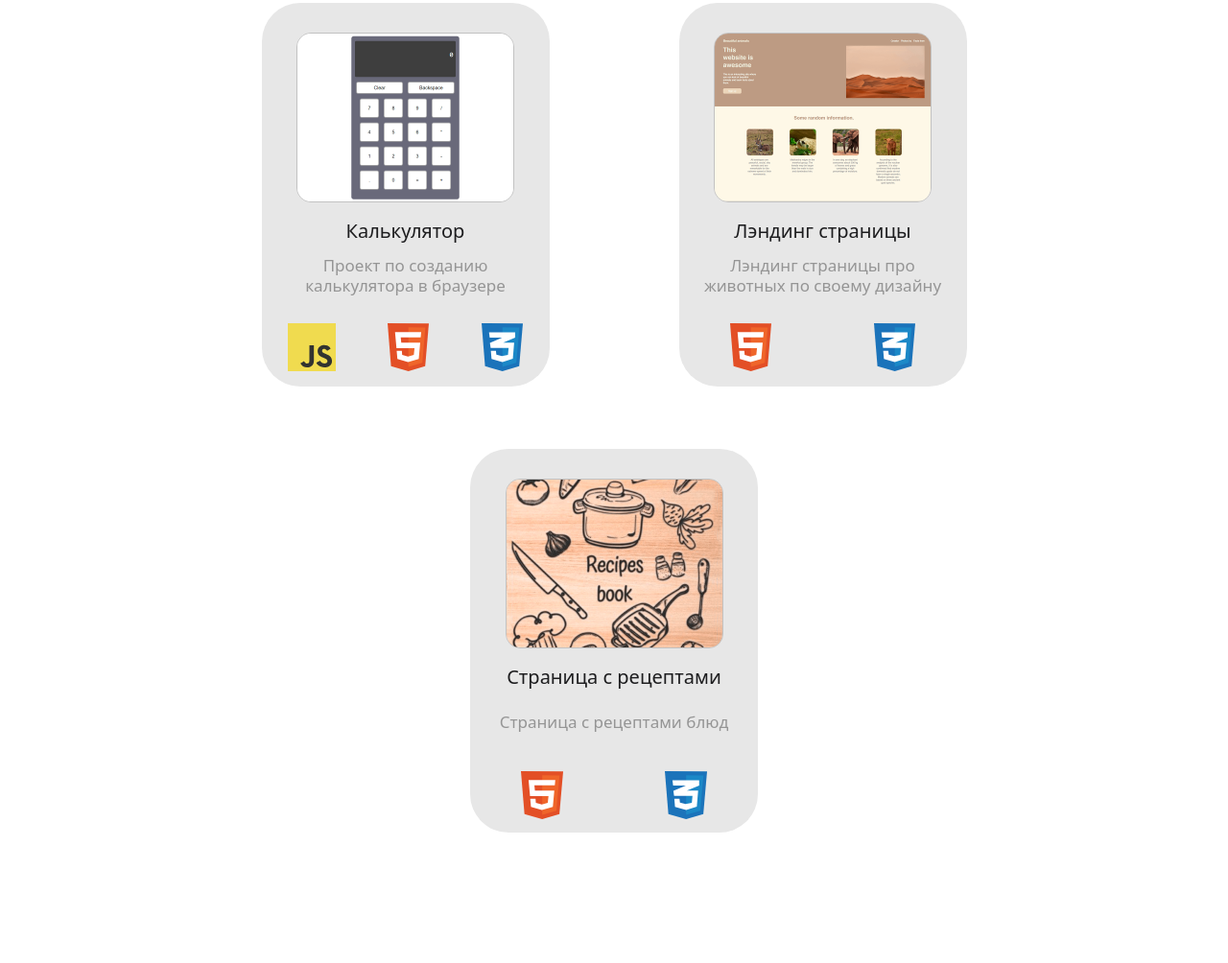
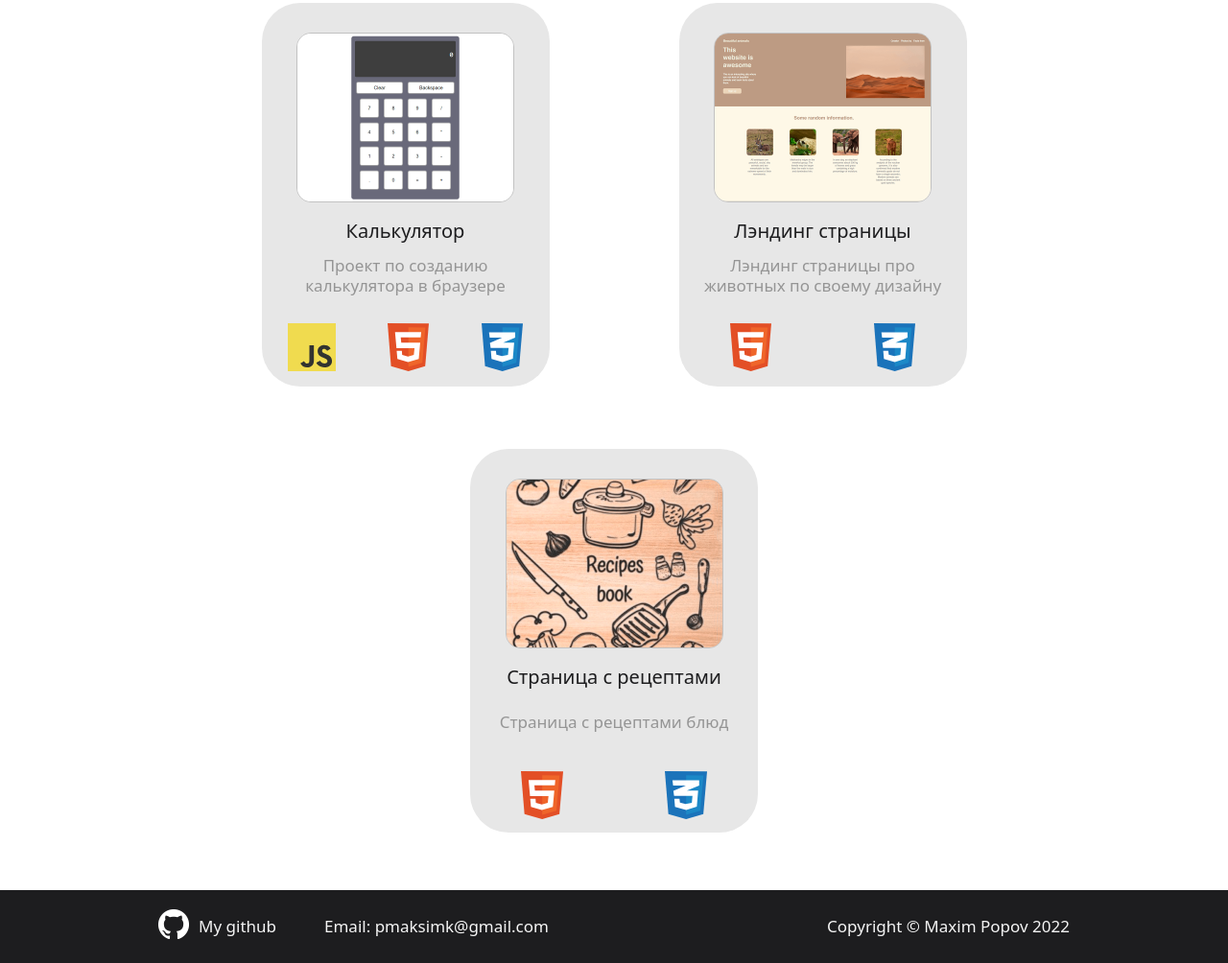
Before and after one commit to greatest-frog/yandex-landing-page, a plain HTML site: page index.html in a window 1280 px wide. Shown: the part 671-1675 px from the top of the page at 96% size. Before the commit the page ends 1539 px from the top, so only its background shows below. Drawn offline with Linux system fonts and the light colour scheme.

Commit message:
Add contacts part

```diff
--- a/index.html
+++ b/index.html
@@ -82,5 +82,23 @@
             </div>
         </div>
     </div>
+    <div class="spacer"></div>
+    <footer>
+        <div id="contacts" class="part">
+            <div id="github-link">
+                <a href="https://github.com/greatest-frog">
+                    <img src="./resources/images/GitHub-Mark/PNG/GitHub-Mark-Light-32px.png" alt="github logo">
+                </a>
+                <a href="https://github.com/greatest-frog">
+                    <div class="text">My github</div>
+                </a>
+
+            </div>
+            <div class="text">Email: pmaksimk@gmail.com</div>
+        </div>
+        <div role="contentinfo">
+            <div class="text">Copyright © Maxim Popov 2022</div>
+        </div>
+    </footer>
 </body>
 </html>
--- a/resources/css/style.css
+++ b/resources/css/style.css
@@ -3,6 +3,8 @@
     --light-gray: #c2c2c2;
     --second-font-color: #959595;
     --project-gray: #e7e7e7;
+    --gray: #1d1d1d;
+    --whitish: #f5f5f5;
 }
 
 abbr, blockquote, body, button, dd, dl, dt, fieldset, figure, form, h1, h2, h3, h4, h5, h6, hgroup, input, legend, li, ol, p, pre, ul {
@@ -51,6 +53,14 @@ h3 {
 p {
     color: var(--second-font-color);
     font-size: 17px;
+}
+
+footer {
+    background-color: var(--font-color);
+    padding: 20px;
+    display: flex;
+    justify-content: space-around;
+    align-items: center;
 }
 
 .parts-list {
@@ -117,6 +127,10 @@ p {
     max-height: 50px;
 }
 
+.text {
+    color: var(--whitish);
+}
+
 #etch p {
     margin-bottom: 10px;
 }
@@ -126,3 +140,17 @@ p {
 #recipes p {
     margin-bottom: 40px;
 }
+
+#contacts {
+    display: flex;
+    justify-content: center;
+    align-items: center;
+    gap: 50px;
+}
+
+#github-link {
+    display: flex;
+    justify-content: center;
+    align-items: center;
+    gap: 10px;
+}
```
Also changed, not shown: resources/images/GitHub-Mark/PNG/GitHub-Mark-120px-plus.png (added), resources/images/GitHub-Mark/PNG/GitHub-Mark-32px.png (added), resources/images/GitHub-Mark/PNG/GitHub-Mark-64px.png (added), resources/images/GitHub-Mark/PNG/GitHub-Mark-Light-120px-plus.png (added), resources/images/GitHub-Mark/PNG/GitHub-Mark-Light-32px.png (added), resources/images/GitHub-Mark/PNG/GitHub-Mark-Light-64px.png (added), resources/images/about_logo.png (added), 3 other files.
